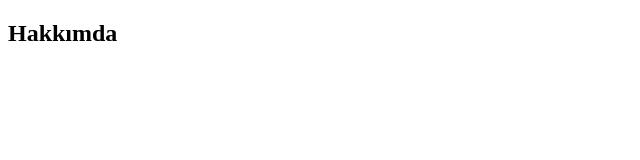
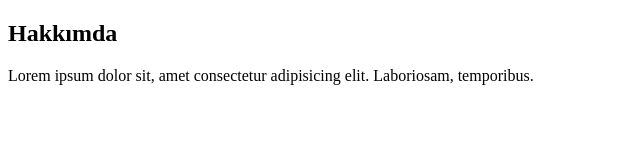
Before and after one commit to acunmedyaakademi/beratdimen-githubogreniyorum, a plain HTML site: page hakkimda.html in a window 1280 px wide. Shown: the whole page, without its empty margins (0-640 px from the left). Drawn offline with Linux system fonts and the light colour scheme.

Commit message:
hakkımda p eklendi

```diff
--- a/hakkimda.html
+++ b/hakkimda.html
@@ -7,5 +7,6 @@
 </head>
 <body>
   <h2>Hakkımda</h2>
+  <p>Lorem ipsum dolor sit, amet consectetur adipisicing elit. Laboriosam, temporibus.</p>
 </body>
 </html>
```
Also changed, not shown: berat.html (added).
